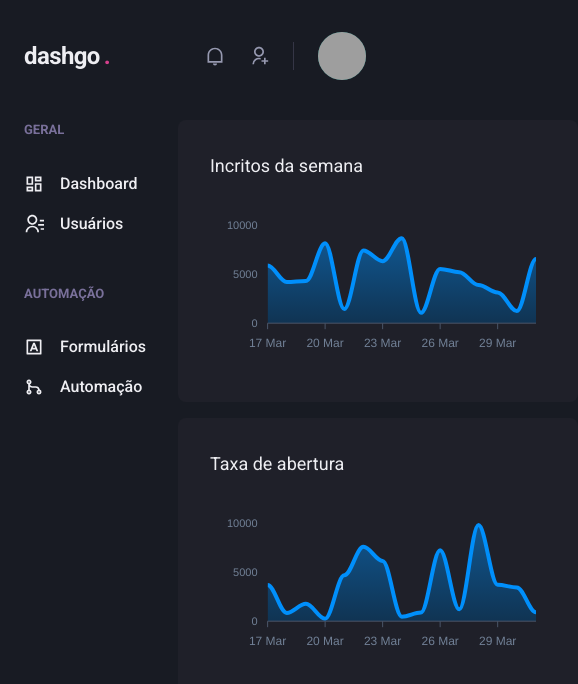
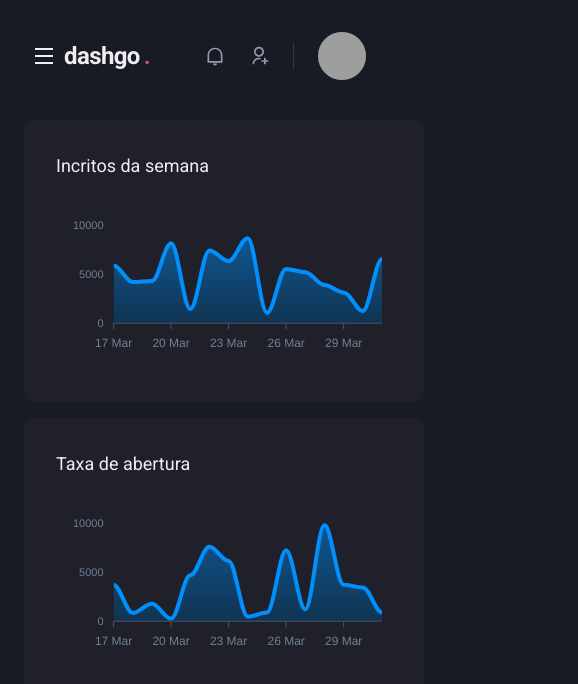
Before and after one commit to alvarobianor/dashGo, a Next.js app: page /dashboard in a window 390 px wide. Shown: the top 684 px of the page, 578 px wide, since content can reach past the window. Built offline with nearby package versions, Linux system fonts and the light colour scheme; grey boxes are pictures that could not be loaded.

Commit message:
responsive sidebar: done

```diff
--- a/src/components/Header/index.tsx
+++ b/src/components/Header/index.tsx
@@ -1,9 +1,13 @@
-import { Flex, useBreakpointValue } from "@chakra-ui/react";
+import { Flex, Icon, IconButton, useBreakpointValue } from "@chakra-ui/react";
+import { RiMenuLine } from "react-icons/ri";
+import { useSidebarDrawer } from "../../context/SideBarDrawerContext";
 import { Logo } from "./Logo";
 import { NotificationNav } from "./NotificationNav.tsx";
 import { Profile } from "./Profile.tsx";
 import { SearchBox } from "./SearchBox";
 export function Header() {
+  const { onOpen } = useSidebarDrawer();
+
   const isWideVersion = useBreakpointValue({
     base: false,
     lg: true,
@@ -20,6 +24,17 @@
       px="6"
       align="center"
     >
+      {!isWideVersion && (
+        <IconButton
+          aria-label="Open navigation"
+          icon={<Icon as={RiMenuLine} />}
+          fontSize="24"
+          // variant="unstyled"
+          bg="transparent"
+          _hover={{ bg: "transparent" }}
+          onClick={onOpen}
+        />
+      )}
       <Logo />
 
       {isWideVersion && <SearchBox />}
--- /dev/null
+++ b/src/components/Sidebar/SideBarNav.tsx
@@ -0,0 +1,29 @@
+import { Stack } from "@chakra-ui/react";
+import {
+  RiContactsLine,
+  RiDashboardLine,
+  RiGitMergeLine,
+  RiInputMethodLine,
+} from "react-icons/ri";
+import { NavLink } from "./NavLink";
+import { NavSection } from "./NavSection";
+
+export function SideBarnav() {
+  return (
+    <Stack spacing="12" align="flex-start">
+      <NavSection title="GERAL">
+        <Stack spacing="4" mt="8" align="stretch">
+          <NavLink key={0} name="Dashboard" icon={RiDashboardLine} />
+          <NavLink key={1} name="Usuários" icon={RiContactsLine} />
+        </Stack>
+      </NavSection>
+
+      <NavSection title="AUTOMAÇÃO">
+        <Stack spacing="4" mt="8" align="stretch">
+          <NavLink key={0} name="Formulários" icon={RiInputMethodLine} />
+          <NavLink key={1} name="Automação" icon={RiGitMergeLine} />
+        </Stack>
+      </NavSection>
+    </Stack>
+  );
+}
--- a/src/components/Sidebar/index.tsx
+++ b/src/components/Sidebar/index.tsx
@@ -1,31 +1,44 @@
-import { Box, Icon, Link, Stack, Text } from "@chakra-ui/react";
 import {
-  RiContactsLine,
-  RiDashboardLine,
-  RiGitMergeLine,
-  RiInputMethodLine,
-} from "react-icons/ri";
-import { NavLink } from "./NavLink";
-import { NavSection } from "./NavSection";
+  Box,
+  Drawer,
+  DrawerBody,
+  DrawerCloseButton,
+  DrawerContent,
+  DrawerHeader,
+  DrawerOverlay,
+  Flex,
+  useBreakpointValue,
+} from "@chakra-ui/react";
+import { useSidebarDrawer } from "../../context/SideBarDrawerContext";
+import { SideBarnav } from "./SideBarNav";
 
 export function Sidebar() {
+  const { isOpen, onClose } = useSidebarDrawer();
+
+  const isDrawerSideBar = useBreakpointValue({
+    base: true,
+    lg: false,
+  });
+
+  if (isDrawerSideBar) {
+    return (
+      <Drawer isOpen={isOpen} placement="left" onClose={onClose}>
+        <DrawerOverlay>
+          <DrawerContent bg="gray.800" p="4">
+            <DrawerCloseButton mt="3" />
+            <DrawerHeader>Navegação</DrawerHeader>
+            <DrawerBody>
+              <SideBarnav />
+            </DrawerBody>
+          </DrawerContent>
+        </DrawerOverlay>
+      </Drawer>
+    );
+  }
+
   return (
     <Box as="aside" w="64" mr="8">
-      <Stack spacing="12" align="flex-start">
-        <NavSection title="GERAL">
-          <Stack spacing="4" mt="8" align="stretch">
-            <NavLink key={0} name="Dashboard" icon={RiDashboardLine} />
-            <NavLink key={1} name="Usuários" icon={RiContactsLine} />
-          </Stack>
-        </NavSection>
-
-        <NavSection title="AUTOMAÇÃO">
-          <Stack spacing="4" mt="8" align="stretch">
-            <NavLink key={0} name="Formulários" icon={RiInputMethodLine} />
-            <NavLink key={1} name="Automação" icon={RiGitMergeLine} />
-          </Stack>
-        </NavSection>
-      </Stack>
+      <SideBarnav />
     </Box>
   );
 }
--- /dev/null
+++ b/src/context/SideBarDrawerContext.tsx
@@ -0,0 +1,30 @@
+import { useDisclosure, UseDisclosureReturn } from "@chakra-ui/react";
+import { useRouter } from "next/router";
+import { createContext, ReactNode, useContext, useEffect } from "react";
+
+type SidebarDrawerProviderProps = {
+  children: ReactNode;
+};
+
+type SidebarDrawerContextData = UseDisclosureReturn;
+
+const SidebarDrawerContext = createContext({} as SidebarDrawerContextData);
+
+export function SidebarDrawerProvider({
+  children,
+}: SidebarDrawerProviderProps) {
+  const disclosure = useDisclosure();
+  const router = useRouter();
+
+  useEffect(() => {
+    disclosure.onClose();
+  }, [router.asPath]);
+
+  return (
+    <SidebarDrawerContext.Provider value={disclosure}>
+      {children}
+    </SidebarDrawerContext.Provider>
+  );
+}
+
+export const useSidebarDrawer = () => useContext(SidebarDrawerContext);
--- a/src/pages/_app.tsx
+++ b/src/pages/_app.tsx
@@ -1,11 +1,14 @@
 import type { AppProps } from "next/app";
 import { ChakraProvider } from "@chakra-ui/react";
 import { theme } from "../styles/theme";
+import { SidebarDrawerProvider } from "../context/SideBarDrawerContext";
 
 function MyApp({ Component, pageProps }: AppProps) {
   return (
     <ChakraProvider theme={theme}>
-      <Component {...pageProps} />
+      <SidebarDrawerProvider>
+        <Component {...pageProps} />
+      </SidebarDrawerProvider>
     </ChakraProvider>
   );
 }
```
Also changed, not shown: src/components/Sidebar/NavLink.tsx (+7 -1 lines).
